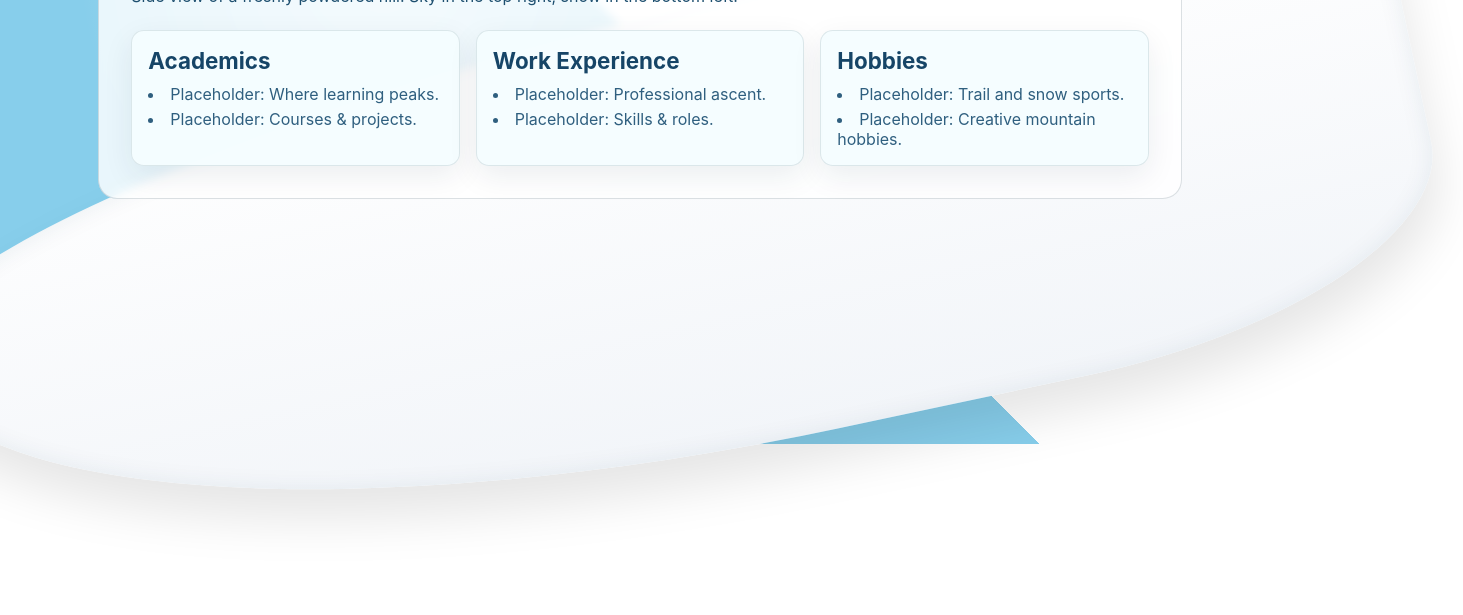
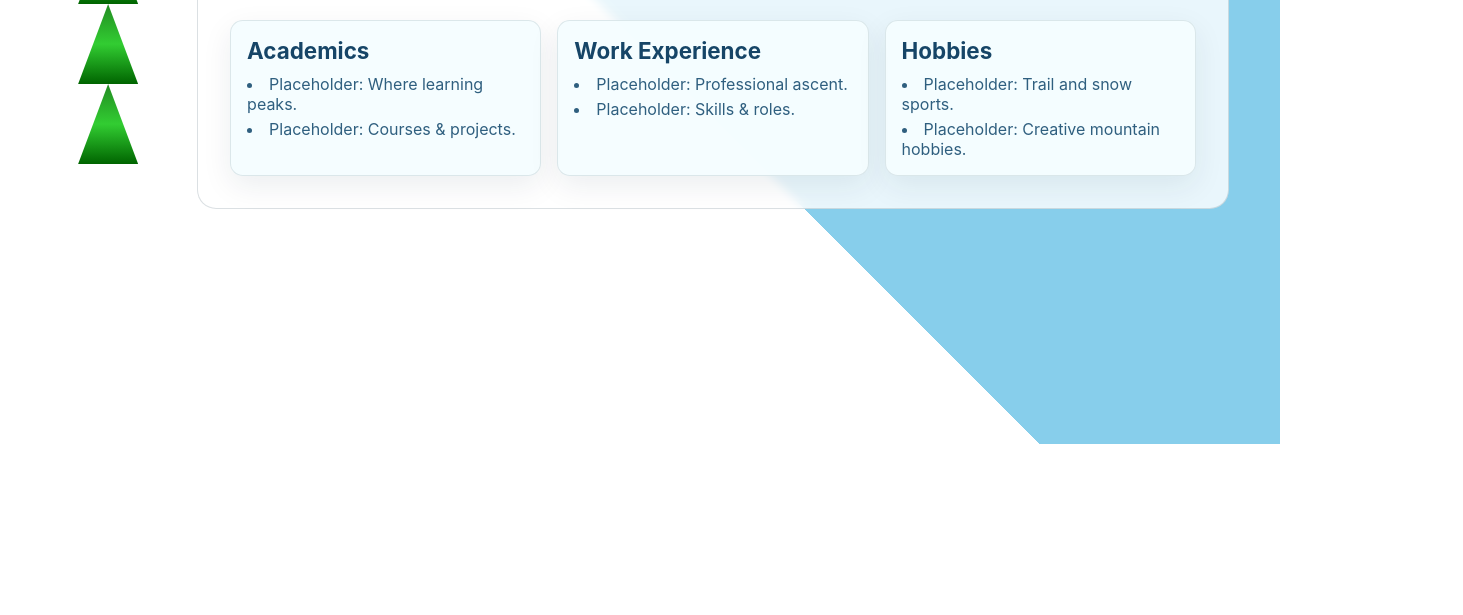
Before and after one commit to jqlincoln/jqlincoln.github.io, a plain HTML site: page index.html in a window 1280 px wide. Shown: the part 356-971 px from the top of the page, 1463 px wide, since content can reach past the window. After the commit the page ends 800 px from the top, so only its background shows below. Drawn offline with Linux system fonts and the light colour scheme.

Commit message:
update colouring

```diff
--- a/index.html
+++ b/index.html
@@ -8,9 +8,20 @@
 </head>
 <body>
   <main class="scene">
+    <aside class="trees" aria-label="Section trees">
+      <div class="tree academics">
+        <span class="tree-label">Academics</span>
+      </div>
+      <div class="tree work">
+        <span class="tree-label">Work Experience</span>
+      </div>
+      <div class="tree hobbies">
+        <span class="tree-label">Hobbies</span>
+      </div>
+    </aside>
     <section class="content" aria-label="Mountain inspired profile">
       <h1>Mountain Profile</h1>
-      <p>Side view of a freshly powdered hill. Sky in the top right, snow in the bottom left.</p>
+      <p>Side view of a freshly powdered hill. Sky in the top left, snow in the bottom right.</p>
       <div class="cards">
         <article class="card">
           <h2>Academics</h2>
--- a/styles.css
+++ b/styles.css
@@ -13,7 +13,7 @@ html, body {
 
 body {
   min-height: 100vh;
-  background: linear-gradient(45deg, #87ceeb 50%, #ffffff 50%);
+  background: linear-gradient(45deg, #ffffff 50%, #87ceeb 50%);
   background-repeat: no-repeat;
   overflow-x: hidden;
 }
@@ -25,28 +25,59 @@ body {
   display: flex;
   align-items: center;
   justify-content: center;
+  gap: 2rem;
 }
 
-.scene::before {
+.trees {
+  position: relative;
+  display: flex;
+  flex-direction: column;
+  justify-content: space-around;
+  align-items: center;
+  width: 120px;
+  height: 100%;
+  z-index: 2;
+}
+
+.tree {
+  position: relative;
+  width: 60px;
+  height: 80px;
+  background: linear-gradient(180deg, #228b22 0%, #32cd32 50%, #006400 100%);
+  border-radius: 50% 50% 0 0;
+  clip-path: polygon(50% 0%, 0% 100%, 100% 100%);
+  box-shadow: 0 4px 8px rgba(0,0,0,0.2);
+  display: flex;
+  align-items: flex-end;
+  justify-content: center;
+  padding-bottom: 10px;
+}
+
+.tree::before {
   content: '';
   position: absolute;
-  inset: 0;
-  pointer-events: none;
-  background: radial-gradient(circle at 110% 0%, rgba(173, 216, 230, .19), transparent 40%),
-              radial-gradient(circle at 30% 40%, rgba(255, 255, 255, .5), transparent 30%);
+  bottom: -20px;
+  left: 50%;
+  transform: translateX(-50%);
+  width: 8px;
+  height: 20px;
+  background: #8b4513;
+  border-radius: 4px;
 }
 
-.scene::after {
-  content: '';
+.tree-label {
   position: absolute;
-  left: -8%;
-  bottom: -2%;
-  width: 120%;
-  height: 56%;
-  background: linear-gradient(180deg, #ffffff 0%, #f2f5f9 100%);
-  border-radius: 84% 16% 30% 70% / 50% 15% 42% 70%;
-  transform: rotate(-12deg);
-  box-shadow: inset 0 1px 25px rgba(0, 60, 92, 0.08), 0 30px 50px rgba(0,0,0,0.1);
+  top: -30px;
+  left: 50%;
+  transform: translateX(-50%);
+  font-size: 0.8rem;
+  font-weight: bold;
+  color: #0e2e44;
+  background: rgba(255, 255, 255, 0.9);
+  padding: 4px 8px;
+  border-radius: 4px;
+  white-space: nowrap;
+  box-shadow: 0 2px 4px rgba(0,0,0,0.1);
 }
 
 .content {
```
